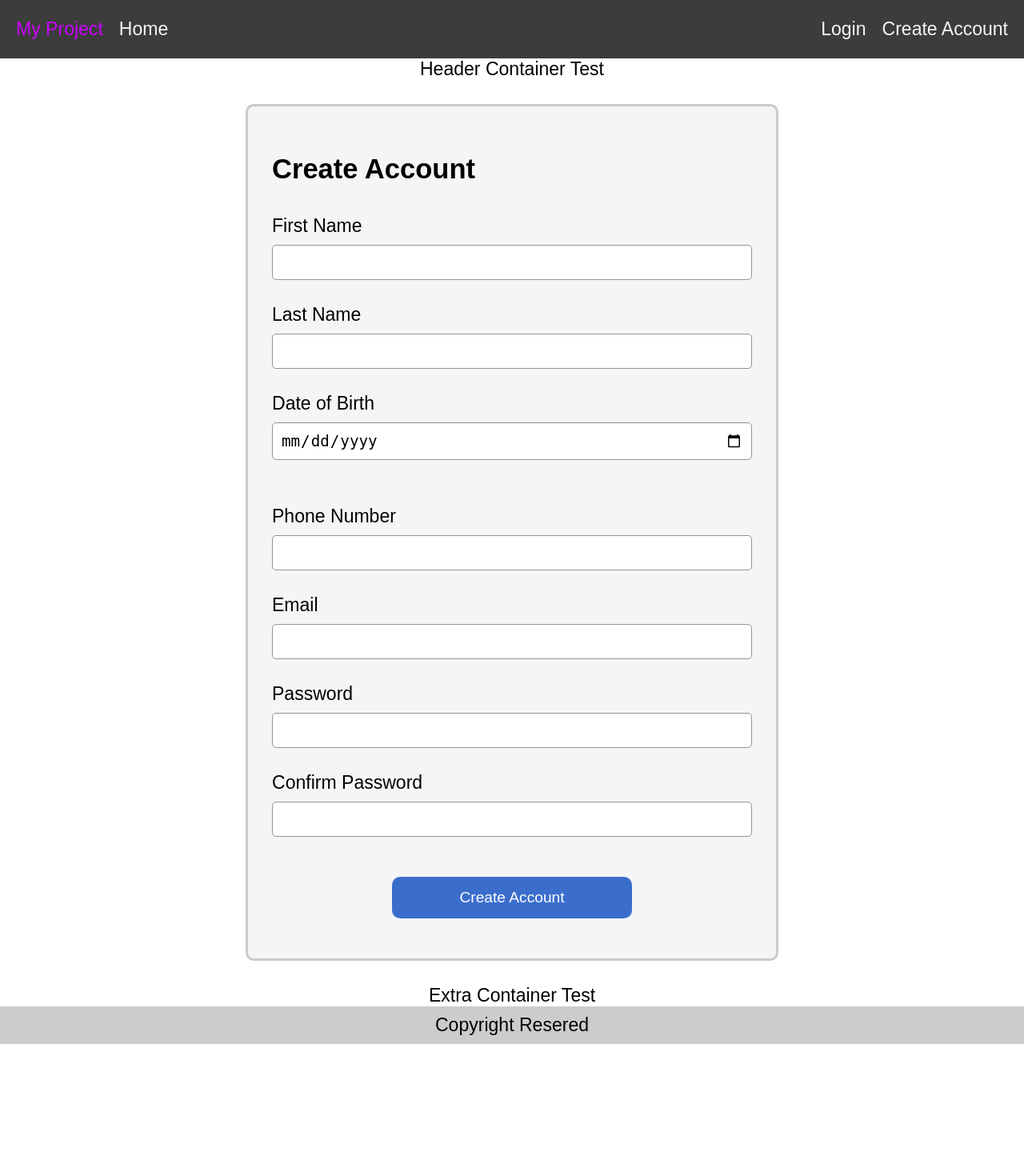
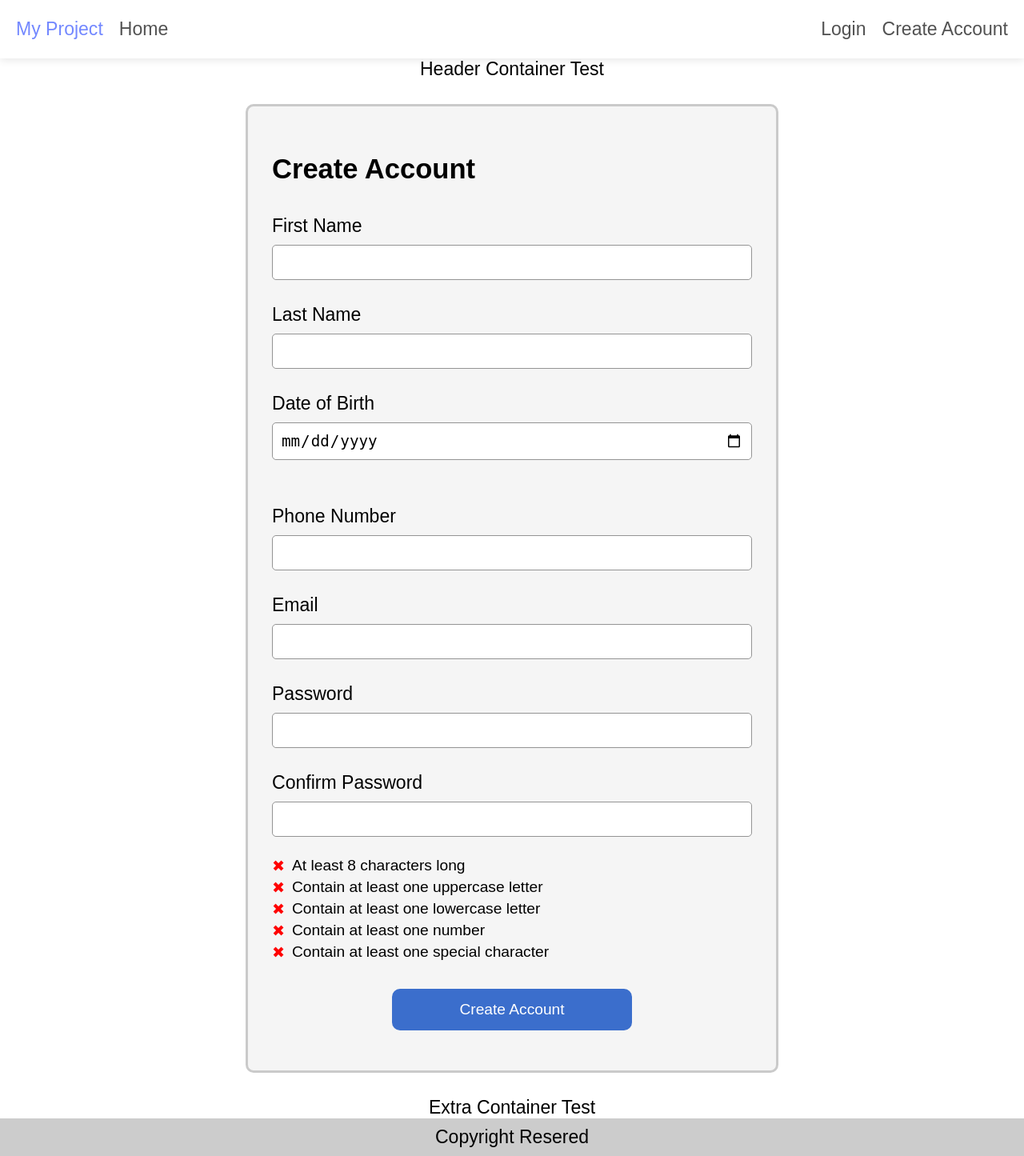
Before and after one commit to payam1904/Personal-Assistant, a Flask app: page /signup_page in a window 1280 px wide. Shown: the whole page at 80% size. Before the commit the page ends 1305 px from the top, so only its background shows below. Run offline with Flask 3, Linux system fonts and the light colour scheme.

Commit message:
Before pushing to github

```diff
--- a/app/forms.py
+++ b/app/forms.py
@@ -1,6 +1,13 @@
 from flask_wtf import FlaskForm
 from wtforms import StringField, PasswordField, SubmitField, DateField, EmailField
 from wtforms.validators import DataRequired, EqualTo, Email
+from wtforms import ValidationError
+from .models import User
+from flask import flash
+from wtforms.validators import Regexp
+
+password = PasswordField('Password', validators=[DataRequired(), EqualTo('confirm_password'), Regexp(r'^(?=.*[A-Za-z])(?=.*\d)[A-Za-z\d]{8,}$', message="Password must be at least 8 characters long and contain letters and numbers.")])
+
 
 class SignupForm(FlaskForm):
     first_name = StringField('First Name', validators=[DataRequired()])
@@ -12,7 +19,14 @@ class SignupForm(FlaskForm):
     confirm_password = PasswordField('Confirm Password')
     submit = SubmitField('Create Account')
 
+
     # def check_email(self, field):
+    #     if User.query.filter_by(email=field.data).first():
+    #         raise ValidationError('This email address has already been registered!')
+    # def check_username(self, field):
+    #     if User.query.filter_by(username=field.data).first():
+    #         raise ValidationError('This username is taken! Try another one!')
+
 
 
 class LoginForm(FlaskForm):
--- a/app/routes.py
+++ b/app/routes.py
@@ -15,6 +15,16 @@ def signup():
     signup_form = SignupForm()
 
     if signup_form.validate_on_submit():
+        user = User.query.filter_by(email=signup_form.email.data).first()
+        # username = User.query.filter_by(username=signup_form.username.data).first()
+        if user:
+            flash('This email address has already been registered!', 'error')
+            return redirect(url_for('core.signup'))
+        # elif username:
+        #     flash('This username is taken!, Try another one!')
+        #     return redirect(url_for('core.signup'))
+
+
         new_user = User(
             first_name=signup_form.first_name.data,
             last_name=signup_form.last_name.data,
@@ -27,7 +37,8 @@ def signup():
         database.session.commit()
         flash('Thanks for registering!')
         return redirect(url_for('core.dashboard'))
-
+    elif signup_form.errors:
+        flash('There are errors in your form. Please double check!', 'error')
     return render_template('signup_page.html', signup_form=signup_form)
 
 @core.route('/login_page', methods=['GET', 'POST'])
--- a/app/static/javascript/index.js
+++ b/app/static/javascript/index.js
@@ -1,15 +1,21 @@
 document.addEventListener('DOMContentLoaded', function () {
-    const flashes = document.querySelector('.flashes');
-    if (flashes) {
-        // Using jQuery to slide down and slide up the flash messages.
-        $(flashes).hide().slideDown('slow', function () {
-            setTimeout(function () {
-                $(flashes).slideUp('slow');
-            }, 2000);
+    // Replace your current form submit listener with the following:
+    const form = document.querySelector('.profile-form');
+    if (form) {
+        form.addEventListener('submit', function (e) {
+            // Force each input field to trigger its blur event so that validation fires.
+            const inputs = form.querySelectorAll('input');
+            inputs.forEach(input => input.dispatchEvent(new Event('blur')));
+
+            // Now check if any field has the error class.
+            const errorElements = form.querySelectorAll('.error');
+            if (errorElements.length > 0) {
+                e.preventDefault();
+                alert('Please correct all errors before submitting the form.');
+            }
         });
     }
 
-    // Calculate the maximum width of feature-body-content elements
     const featureBodies = document.querySelectorAll('.feature-body-content');
     let maxWidth = 0;
     featureBodies.forEach(function (element) {
@@ -18,8 +24,157 @@ document.addEventListener('DOMContentLoaded', function () {
             maxWidth = elementWidth;
         }
     });
-
     featureBodies.forEach(function (element) {
         element.style.width = maxWidth + 'px';
     });
+
+    const validNamePattern = /^[a-zA-Z\s]+$/;
+    const validPhonePattern = /^(\+|0)\d{6,14}$/;
+    const validEmailPattern = /^[^\s@]+@[^\s@]+\.[^\s@]+$/;
+    const validPasswordPattern = /^(?=.*[a-z])(?=.*[A-Z])(?=.*\d)(?=.*[!@#$%^&*()_+\-=\[\]{};':"\\|,.<>\/?]).{8,}$/;
+    const validDateOfBirth = /^(19|20)\d{2}-(0[1-9]|1[0-2])-(0[1-9]|[12]\d|3[01])$/;
+
+    function addValidation(inputId, pattern) {
+        const inputField = document.getElementById(inputId);
+        if (inputField) {
+            inputField.addEventListener('input', function () {
+                const value = inputField.value.trim();
+                if (value === '') {
+                    inputField.classList.remove('error');
+                }
+            });
+            inputField.addEventListener('blur', function () {
+                const value = inputField.value.trim();
+                if (!pattern.test(value) && value !== '') {
+                    inputField.classList.add('error');
+                } else {
+                    inputField.classList.remove('error');
+                }
+            });
+        }
+    }
+
+    function addDateValidation(inputId, pattern) {
+        const inputField = document.getElementById(inputId);
+        if (inputField) {
+            inputField.addEventListener('input', function () {
+                const value = inputField.value.trim();
+                if (value === '') {
+                    inputField.classList.remove('error');
+                    return;
+                }
+            });
+            inputField.addEventListener('blur', function () {
+                const value = inputField.value.trim();
+                if (!pattern.test(value)) {
+                    inputField.classList.add('error');
+                    return;
+                }
+                const birthDate = new Date(value);
+                const today = new Date();
+                let age = today.getFullYear() - birthDate.getFullYear();
+                const monthDiff = today.getMonth() - birthDate.getMonth();
+                if (monthDiff < 0 || (monthDiff === 0 && today.getDate() < birthDate.getDate())) {
+                    age--;
+                }
+                if (age > 80 || birthDate > today) {
+                    inputField.classList.add('error');
+                } else {
+                    inputField.classList.remove('error');
+                }
+            });
+        }
+    }
+
+    addDateValidation('date_of_birth-input', validDateOfBirth);
+    addValidation('first_name-input', validNamePattern);
+    addValidation('last_name-input', validNamePattern);
+    addValidation('email-input', validEmailPattern);
+    addValidation('phone_number-input', validPhonePattern);
+
+    const passwordField = document.getElementById('password-input');
+    const confirmPasswordField = document.getElementById('confirm_password-input');
+    const passwordValidationList = document.getElementById('password-validation-list');
+
+    if (passwordField) {
+        passwordField.addEventListener('focus', function () {
+            passwordValidationList.style.display = 'block';
+        });
+    }
+
+    if (passwordField) {
+        passwordField.addEventListener('input', function () {
+            const passValue = passwordField.value;
+
+            const criteria1 = document.getElementById('password-validation-list-item-1');
+            const criteria2 = document.getElementById('password-validation-list-item-2');
+            const criteria3 = document.getElementById('password-validation-list-item-3');
+            const criteria4 = document.getElementById('password-validation-list-item-4');
+            const criteria5 = document.getElementById('password-validation-list-item-5');
+
+            if (criteria1) {
+                if (passValue.length >= 8) {
+                    criteria1.classList.add('valid');
+                } else {
+                    criteria1.classList.remove('valid');
+                }
+            }
+            if (criteria2) {
+                if (/[A-Z]/.test(passValue)) {
+                    criteria2.classList.add('valid');
+                } else {
+                    criteria2.classList.remove('valid');
+                }
+            }
+            if (criteria3) {
+                if (/[a-z]/.test(passValue)) {
+                    criteria3.classList.add('valid');
+                } else {
+                    criteria3.classList.remove('valid');
+                }
+            }
+            if (criteria4) {
+                if (/\d/.test(passValue)) {
+                    criteria4.classList.add('valid');
+                } else {
+                    criteria4.classList.remove('valid');
+                }
+            }
+            if (criteria5) {
+                if (/[!@#$%^&*()_+\-=\[\]{};':"\\|,.<>\/?]/.test(passValue)) {
+                    criteria5.classList.add('valid');
+                } else {
+                    criteria5.classList.remove('valid');
+                }
+            }
+        });
+    }
+
+    const passwordConfirmationElem = document.getElementById('password-confirmation-match');
+    if (passwordConfirmationElem) {
+        passwordConfirmationElem.style.display = 'none';
+    }
+
+    function validatePasswordMatch() {
+        const passwordVal = passwordField.value;
+        const confirmVal = confirmPasswordField.value;
+        if (passwordVal.length > 0 && confirmVal.length > 0) {
+            if (passwordVal !== confirmVal) {
+                passwordConfirmationElem.style.display = 'block';
+                passwordConfirmationElem.classList.add('password-match-error');
+            } else {
+                passwordConfirmationElem.style.display = 'none';
+                passwordConfirmationElem.classList.remove('password-match-error');
+            }
+        } else {
+            passwordConfirmationElem.style.display = 'none';
+            passwordConfirmationElem.classList.remove('password-match-error');
+        }
+    }
+    if (passwordField) {
+        passwordField.addEventListener('input', validatePasswordMatch);
+    }
+    if (confirmPasswordField) {
+        confirmPasswordField.addEventListener('input', validatePasswordMatch);
+    }
 });
--- a/app/static/style/base.css
+++ b/app/static/style/base.css
@@ -16,13 +16,15 @@ body {
     min-width: 600px;
 }
 
-nav {
-    background-color: rgb(60, 60, 60);
+#navbar {
+    background-color: rgb(255, 255, 255);
     display: flex;
     flex-direction: row;
     justify-content: space-between;
     flex-wrap: nowrap;
     padding: 0px 20px;
+    box-shadow: 0 2px 10px rgba(0, 0, 0, 0.1);
+    z-index: 10;
 }
 
 nav ul {
@@ -37,12 +39,12 @@ nav ul {
 
 
 #navbar li {
-    color: rgb(204, 0, 255);
+    color: rgb(115, 136, 255);
 }
 
 #navbar li a {
     text-decoration: none;
-    color: whitesmoke;
+    color: rgb(82, 82, 82);
 }
 
 #main-container {
@@ -87,3 +89,57 @@ footer {
     color: #be4600;
 
 }
+
+.error {
+    border: 2px solid red;
+    background-color: #f8d7da;
+}
+
+
+
+/* Reset the list style and spacing for the password validation list */
+#password-validation-list ul {
+    list-style: none;
+    padding: 0;
+    margin: 0;
+}
+
+/* Style each list item with left padding for the icon */
+#password-validation-list li {
+    position: relative;
+    padding-left: 25px;
+    margin: 5px 0;
+    font-size: 1rem;
+}
+
+/* Add a red cross icon before each item by default */
+#password-validation-list li::before {
+    content: '✖';
+    color: red;
+    position: absolute;
+    left: 0;
+    top: 0;
+}
+
+/* When the criteria is met, add the "valid" class to the list item and show a green tick */
+#password-validation-list li.valid::before {
+    content: '✔';
+    color: green;
+}
+
+/* #password-confirmation-match {
+    list-style: none;
+} */
+
+#password-confirmation-match ul {
+    list-style: none;
+    padding: 0;
+    margin: 0;
+}
+
+.password-match-error {
+    color: red;
+    font-size: 16px;
+    margin-bottom: 1rem;
+
+}
--- a/app/static/style/dashboard.css
+++ b/app/static/style/dashboard.css
@@ -173,10 +173,7 @@
         align-items: center;
         gap: 20px;
     }
-
-
 }
-
 
 .edit-profile-button {
     background-color: rgb(74, 185, 223);
@@ -201,5 +198,3 @@
     border: none;
     cursor: pointer;
 }
-
-/* ===================== MAIN CONTAINER */
--- a/app/templates/base.html
+++ b/app/templates/base.html
@@ -8,6 +8,7 @@
     <link rel="stylesheet" href="{{ url_for('static', filename='style/forms.css') }}">
     <link rel="stylesheet" href="{{ url_for('static', filename='style/dashboard.css') }}">
     <link rel="stylesheet" href="{{ url_for('static', filename='style/features.css') }}">
+    <link rel="stylesheet" href="{{ url_for('static', filename='style/index.css') }}">
     <title>{% block page_title %}My Project{% endblock %}</title>
 
 </head>
--- a/app/templates/signup_page.html
+++ b/app/templates/signup_page.html
@@ -9,28 +9,45 @@
 
         <h2>Create Account</h2>
 
-        {{signup_form.first_name.label(class="form-label")}}
-        {{signup_form.first_name(class="form-input")}}
+        {{signup_form.first_name.label(class="form-label", id="first_name-label")}}
+        {{signup_form.first_name(class="form-input", id="first_name-input")}}
 
-        {{signup_form.last_name.label(class="form-label")}}
-        {{signup_form.last_name(class="form-input")}}
+        {{signup_form.last_name.label(class="form-label", id="last_name-label")}}
+        {{signup_form.last_name(class="form-input", id="last_name-input")}}
 
-        {{signup_form.date_of_birth.label(class="form-label")}}
-        {{signup_form.date_of_birth(class="form-input")}}
+        {{signup_form.date_of_birth.label(class="form-label", id="date_of_birth-label")}}
+        {{signup_form.date_of_birth(class="form-input", id="date_of_birth-input")}}
         <br>
-        {{signup_form.phone_number.label(class="form-label")}}
-        {{signup_form.phone_number(class="form-input")}}
+        {{signup_form.phone_number.label(class="form-label", id="phone_number-label")}}
+        {{signup_form.phone_number(class="form-input", id="phone_number-input")}}
 
-        {{signup_form.email.label(class="form-label")}}
-        {{signup_form.email(class="form-input")}}
+        {{signup_form.email.label(class="form-label", id="email-label")}}
+        {{signup_form.email(class="form-input", id="email-input")}}
 
-        {{signup_form.password.label(class="form-label")}}
-        {{signup_form.password(class="form-input")}}
+        {{signup_form.password.label(class="form-label", id="password-label")}}
+        {{signup_form.password(class="form-input", id="password-input")}}
 
-        {{signup_form.confirm_password.label(class="form-label")}}
-        {{signup_form.confirm_password(class="form-input")}}
+        {{signup_form.confirm_password.label(class="form-label", id="confirm_password-label")}}
+        {{signup_form.confirm_password(class="form-input", id="confirm_password-input")}}
 
-        {{signup_form.submit(class="form-button")}}
+        <div id="password-confirmation-match">
+            <ul>
+                <li id="password-confirmation-match">Your passwords do not match</li>
+            </ul>
+        </div>
+
+        <div id="password-validation-list">
+            <ul>
+                <li id="password-validation-list-item-1">At least 8 characters long</li>
+                <li id="password-validation-list-item-2">Contain at least one uppercase letter</li>
+                <li id="password-validation-list-item-3">Contain at least one lowercase letter</li>
+                <li id="password-validation-list-item-4">Contain at least one number</li>
+                <li id="password-validation-list-item-5">Contain at least one special character</li>
+            </ul>
+        </div>
+
+
+        {{signup_form.submit(class="form-button", id="registeration-submit-button")}}
     </form>
 </div>
 
```
Also changed, not shown: app/static/style/index.css (added, +83 -0 lines), app/templates/index.html (+22 -1 lines), requirements.txt (deleted, +0 -13 lines), app/static/assets/icons/financing.jpeg (added), app/static/assets/icons/learning.jpeg (added), app/static/assets/icons/personal-management.jpeg (added), app/static/style/error_styles.css (added), 2 other files.
